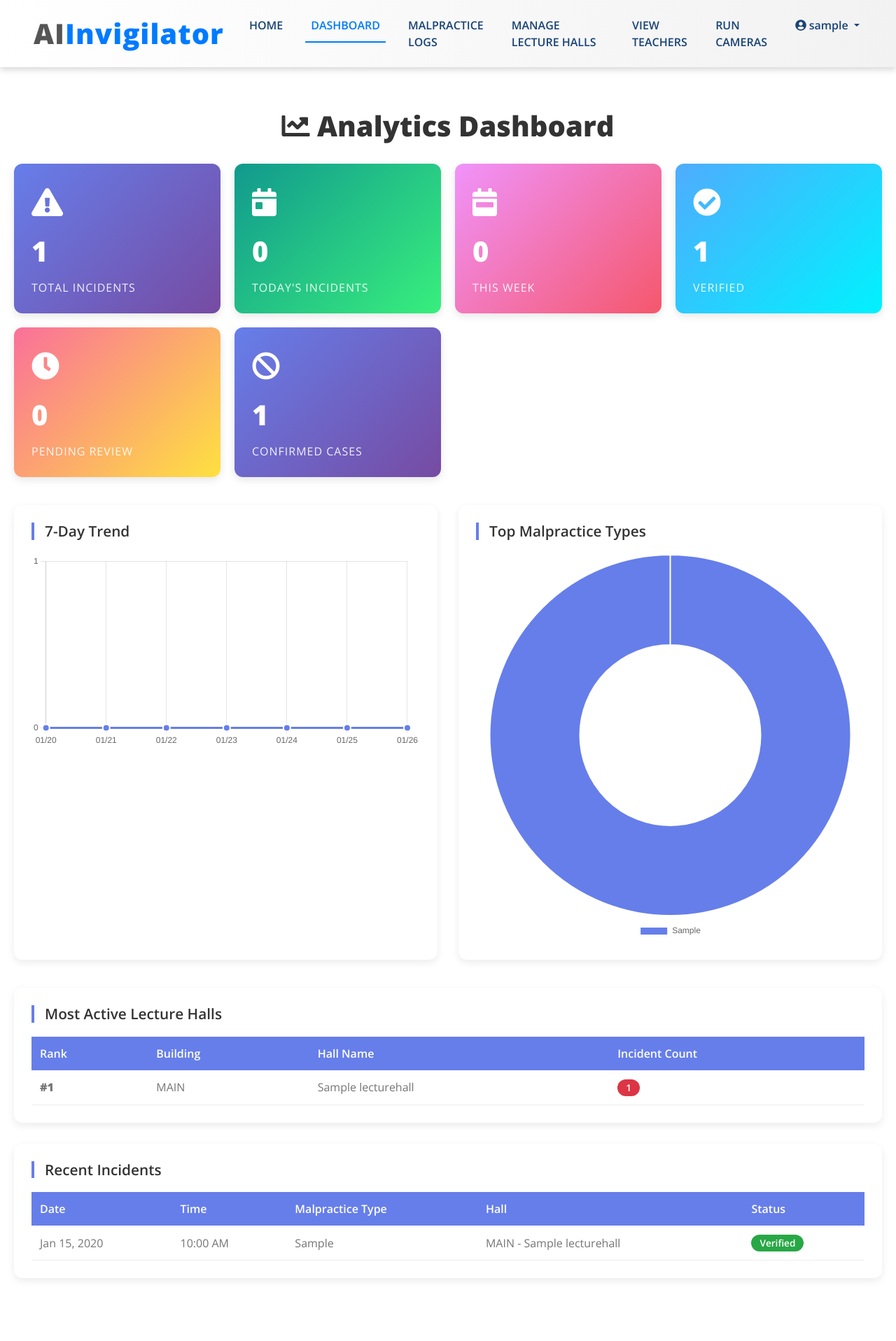
After one commit to SarangSanthosh/AIInvigilator, a Django app: page /dashboard/ in a window 1280 px wide. The commit adds this page. Shown: the whole page at 70% size. Run offline with Django 3.2, Linux system fonts and the light colour scheme; a user stored in the database is signed in; tables that the repository leaves empty hold one stand-in row (values such as "Sample post"); some libraries are stand-ins or nearby versions.

Commit message:
Dashboard added

```diff
--- a/app/urls.py
+++ b/app/urls.py
@@ -14,6 +14,7 @@ urlpatterns = [
     path('register/teacher/', views.teacher_register, name='teacher_register'),
     path('login/addlogin', views.addlogin, name='addlogin'),
     path('login/',views.login, name='login'),
+    path('dashboard/', views.dashboard, name='dashboard'),
     path('profile/', views.profile, name='profile'),
     path('profile/edit/', views.edit_profile, name='edit_profile'),
     path('profile/change-password/', views.change_password, name='change_password'),
--- a/app/views.py
+++ b/app/views.py
@@ -25,6 +25,8 @@ import os
 import subprocess
 from .utils import RUNNING_SCRIPTS
 import time
+from django.db.models import Count, Q
+from datetime import datetime, timedelta
 
 # Global stop event
 stop_event = Event()
@@ -568,3 +570,75 @@ def stop_camera_scripts(request):
             RUNNING_SCRIPTS.pop(key, None)
         return JsonResponse({"status": "stopped"})
     return JsonResponse({"error": "Invalid request method"}, status=400)
+
+
+@login_required
+def dashboard(request):
+    """Analytics dashboard showing malpractice statistics."""
+    today = datetime.now().date()
+    week_ago = today - timedelta(days=7)
+    month_ago = today - timedelta(days=30)
+
+    # Base queryset based on user role
+    if request.user.is_superuser:
+        base_logs = MalpraticeDetection.objects.all()
+        all_halls = LectureHall.objects.all()
+    else:
+        # Teachers see only their assigned hall
+        assigned_halls = LectureHall.objects.filter(assigned_teacher=request.user)
+        base_logs = MalpraticeDetection.objects.filter(lecture_hall__in=assigned_halls)
+        all_halls = assigned_halls
+
+    # Total counts
+    total_incidents = base_logs.count()
+    today_incidents = base_logs.filter(date=today).count()
+    week_incidents = base_logs.filter(date__gte=week_ago).count()
+    month_incidents = base_logs.filter(date__gte=month_ago).count()
+
+    # Verification stats
+    verified_count = base_logs.filter(verified=True).count()
+    pending_count = base_logs.filter(verified=False).count()
+    confirmed_malpractice = base_logs.filter(verified=True, is_malpractice=True).count()
+
+    # Malpractice by type
+    malpractice_by_type = base_logs.values('malpractice').annotate(
+        count=Count('id')
+    ).order_by('-count')[:10]
+
+    # Most active halls
+    active_halls = base_logs.values(
+        'lecture_hall__building',
+        'lecture_hall__hall_name'
+    ).annotate(
+        count=Count('id')
+    ).order_by('-count')[:5]
+
+    # Daily trend for last 7 days
+    daily_trend = []
+    for i in range(6, -1, -1):
+        day = today - timedelta(days=i)
+        count = base_logs.filter(date=day).count()
+        daily_trend.append({
+            'date': day.strftime('%m/%d'),
+            'count': count
+        })
+
+    # Recent incidents (last 5)
+    recent_incidents = base_logs.select_related('lecture_hall').order_by('-date', '-time')[:5]
+
+    context = {
+        'total_incidents': total_incidents,
+        'today_incidents': today_incidents,
+        'week_incidents': week_incidents,
+        'month_incidents': month_incidents,
+        'verified_count': verified_count,
+        'pending_count': pending_count,
+        'confirmed_malpractice': confirmed_malpractice,
+        'malpractice_by_type': malpractice_by_type,
+        'active_halls': active_halls,
+        'daily_trend': daily_trend,
+        'recent_incidents': recent_incidents,
+        'total_halls': all_halls.count(),
+    }
+
+    return render(request, 'dashboard.html', context)
--- /dev/null
+++ b/templates/dashboard.html
@@ -0,0 +1,399 @@
+{% include 'header.html' %} {% load static %}
+
+<!doctype html>
+<html lang="en">
+  <head>
+    <meta charset="UTF-8" />
+    <meta name="viewport" content="width=device-width, initial-scale=1.0" />
+    <title>Analytics Dashboard - AI Invigilator</title>
+    <link
+      href="https://cdnjs.cloudflare.com/ajax/libs/font-awesome/5.15.0/css/all.min.css"
+      rel="stylesheet"
+    />
+    <script src="https://cdn.jsdelivr.net/npm/chart.js@3.9.1/dist/chart.min.js"></script>
+    <style>
+      .dashboard-container {
+        max-width: 1400px;
+        margin: 40px auto;
+        padding: 20px;
+      }
+
+      .dashboard-title {
+        text-align: center;
+        color: #333;
+        margin-bottom: 30px;
+        font-size: 2.5rem;
+        font-weight: 700;
+      }
+
+      .stats-grid {
+        display: grid;
+        grid-template-columns: repeat(auto-fit, minmax(250px, 1fr));
+        gap: 20px;
+        margin-bottom: 40px;
+      }
+
+      .stat-card {
+        background: linear-gradient(135deg, #667eea 0%, #764ba2 100%);
+        color: white;
+        padding: 25px;
+        border-radius: 12px;
+        box-shadow: 0 4px 12px rgba(0, 0, 0, 0.1);
+        transition:
+          transform 0.3s ease,
+          box-shadow 0.3s ease;
+      }
+
+      .stat-card:hover {
+        transform: translateY(-5px);
+        box-shadow: 0 8px 20px rgba(0, 0, 0, 0.15);
+      }
+
+      .stat-card.green {
+        background: linear-gradient(135deg, #11998e 0%, #38ef7d 100%);
+      }
+
+      .stat-card.orange {
+        background: linear-gradient(135deg, #f093fb 0%, #f5576c 100%);
+      }
+
+      .stat-card.blue {
+        background: linear-gradient(135deg, #4facfe 0%, #00f2fe 100%);
+      }
+
+      .stat-card.red {
+        background: linear-gradient(135deg, #fa709a 0%, #fee140 100%);
+      }
+
+      .stat-icon {
+        font-size: 2.5rem;
+        margin-bottom: 10px;
+      }
+
+      .stat-value {
+        font-size: 2.5rem;
+        font-weight: 700;
+        margin: 10px 0;
+      }
+
+      .stat-label {
+        font-size: 1rem;
+        opacity: 0.9;
+        text-transform: uppercase;
+        letter-spacing: 1px;
+      }
+
+      .charts-section {
+        display: grid;
+        grid-template-columns: repeat(auto-fit, minmax(450px, 1fr));
+        gap: 30px;
+        margin-bottom: 40px;
+      }
+
+      .chart-card {
+        background: white;
+        padding: 25px;
+        border-radius: 12px;
+        box-shadow: 0 4px 12px rgba(0, 0, 0, 0.08);
+      }
+
+      .chart-title {
+        font-size: 1.3rem;
+        font-weight: 600;
+        color: #333;
+        margin-bottom: 20px;
+        border-left: 4px solid #667eea;
+        padding-left: 15px;
+      }
+
+      .table-section {
+        background: white;
+        padding: 25px;
+        border-radius: 12px;
+        box-shadow: 0 4px 12px rgba(0, 0, 0, 0.08);
+        margin-bottom: 30px;
+      }
+
+      .data-table {
+        width: 100%;
+        border-collapse: collapse;
+      }
+
+      .data-table th {
+        background-color: #667eea;
+        color: white;
+        padding: 12px;
+        text-align: left;
+        font-weight: 600;
+      }
+
+      .data-table td {
+        padding: 12px;
+        border-bottom: 1px solid #eee;
+      }
+
+      .data-table tr:hover {
+        background-color: #f8f9fa;
+      }
+
+      .badge {
+        display: inline-block;
+        padding: 5px 12px;
+        border-radius: 20px;
+        font-size: 0.85rem;
+        font-weight: 600;
+      }
+
+      .badge-verified {
+        background-color: #28a745;
+        color: white;
+      }
+
+      .badge-pending {
+        background-color: #ffc107;
+        color: #333;
+      }
+
+      .badge-malpractice {
+        background-color: #dc3545;
+        color: white;
+      }
+
+      @media (max-width: 768px) {
+        .charts-section {
+          grid-template-columns: 1fr;
+        }
+
+        .dashboard-title {
+          font-size: 2rem;
+        }
+      }
+    </style>
+  </head>
+  <body>
+    <div class="dashboard-container">
+      <h1 class="dashboard-title">
+        <i class="fas fa-chart-line"></i> Analytics Dashboard
+      </h1>
+
+      <!-- Statistics Cards -->
+      <div class="stats-grid">
+        <div class="stat-card">
+          <div class="stat-icon">
+            <i class="fas fa-exclamation-triangle"></i>
+          </div>
+          <div class="stat-value">{{ total_incidents }}</div>
+          <div class="stat-label">Total Incidents</div>
+        </div>
+
+        <div class="stat-card green">
+          <div class="stat-icon"><i class="fas fa-calendar-day"></i></div>
+          <div class="stat-value">{{ today_incidents }}</div>
+          <div class="stat-label">Today's Incidents</div>
+        </div>
+
+        <div class="stat-card orange">
+          <div class="stat-icon"><i class="fas fa-calendar-week"></i></div>
+          <div class="stat-value">{{ week_incidents }}</div>
+          <div class="stat-label">This Week</div>
+        </div>
+
+        <div class="stat-card blue">
+          <div class="stat-icon"><i class="fas fa-check-circle"></i></div>
+          <div class="stat-value">{{ verified_count }}</div>
+          <div class="stat-label">Verified</div>
+        </div>
+
+        <div class="stat-card red">
+          <div class="stat-icon"><i class="fas fa-clock"></i></div>
+          <div class="stat-value">{{ pending_count }}</div>
+          <div class="stat-label">Pending Review</div>
+        </div>
+
+        <div class="stat-card">
+          <div class="stat-icon"><i class="fas fa-ban"></i></div>
+          <div class="stat-value">{{ confirmed_malpractice }}</div>
+          <div class="stat-label">Confirmed Cases</div>
+        </div>
+      </div>
+
+      <!-- Charts Section -->
+      <div class="charts-section">
+        <!-- Daily Trend Chart -->
+        <div class="chart-card">
+          <h3 class="chart-title">7-Day Trend</h3>
+          <canvas id="trendChart"></canvas>
+        </div>
+
+        <!-- Malpractice Types Chart -->
+        <div class="chart-card">
+          <h3 class="chart-title">Top Malpractice Types</h3>
+          <canvas id="typeChart"></canvas>
+        </div>
+      </div>
+
+      <!-- Active Halls Table -->
+      <div class="table-section">
+        <h3 class="chart-title">Most Active Lecture Halls</h3>
+        <table class="data-table">
+          <thead>
+            <tr>
+              <th>Rank</th>
+              <th>Building</th>
+              <th>Hall Name</th>
+              <th>Incident Count</th>
+            </tr>
+          </thead>
+          <tbody>
+            {% for hall in active_halls %}
+            <tr>
+              <td><strong>#{{ forloop.counter }}</strong></td>
+              <td>{{ hall.lecture_hall__building }}</td>
+              <td>{{ hall.lecture_hall__hall_name }}</td>
+              <td>
+                <span class="badge badge-malpractice">{{ hall.count }}</span>
+              </td>
+            </tr>
+            {% empty %}
+            <tr>
+              <td
+                colspan="4"
+                style="text-align: center; padding: 20px; color: #999"
+              >
+                No data available
+              </td>
+            </tr>
+            {% endfor %}
+          </tbody>
+        </table>
+      </div>
+
+      <!-- Recent Incidents Table -->
+      <div class="table-section">
+        <h3 class="chart-title">Recent Incidents</h3>
+        <table class="data-table">
+          <thead>
+            <tr>
+              <th>Date</th>
+              <th>Time</th>
+              <th>Malpractice Type</th>
+              <th>Hall</th>
+              <th>Status</th>
+            </tr>
+          </thead>
+          <tbody>
+            {% for incident in recent_incidents %}
+            <tr>
+              <td>{{ incident.date|date:"M d, Y" }}</td>
+              <td>{{ incident.time|time:"h:i A" }}</td>
+              <td>{{ incident.malpractice }}</td>
+              <td>{{ incident.lecture_hall }}</td>
+              <td>
+                {% if incident.verified %}
+                <span class="badge badge-verified">Verified</span>
+                {% else %}
+                <span class="badge badge-pending">Pending</span>
+                {% endif %}
+              </td>
+            </tr>
+            {% empty %}
+            <tr>
+              <td
+                colspan="5"
+                style="text-align: center; padding: 20px; color: #999"
+              >
+                No recent incidents
+              </td>
+            </tr>
+            {% endfor %}
+          </tbody>
+        </table>
+      </div>
+    </div>
+
+    <script>
+      // Daily Trend Chart
+      const trendCtx = document.getElementById('trendChart').getContext('2d');
+      const trendData = {{ daily_trend|safe }};
+      const trendChart = new Chart(trendCtx, {
+          type: 'line',
+          data: {
+              labels: [
+                  {% for item in daily_trend %}'{{ item.date }}',{% endfor %}
+              ],
+              datasets: [{
+                  label: 'Incidents',
+                  data: [
+                      {% for item in daily_trend %}{{ item.count }},{% endfor %}
+                  ],
+                  borderColor: '#667eea',
+                  backgroundColor: 'rgba(102, 126, 234, 0.1)',
+                  tension: 0.4,
+                  fill: true,
+                  pointRadius: 5,
+                  pointBackgroundColor: '#667eea',
+                  pointBorderColor: '#fff',
+                  pointBorderWidth: 2
+              }]
+          },
+          options: {
+              responsive: true,
+              maintainAspectRatio: true,
+              plugins: {
+                  legend: {
+                      display: false
+                  }
+              },
+              scales: {
+                  y: {
+                      beginAtZero: true,
+                      ticks: {
+                          precision: 0
+                      }
+                  }
+              }
+          }
+      });
+
+      // Malpractice Types Chart
+      const typeCtx = document.getElementById('typeChart').getContext('2d');
+      const typeChart = new Chart(typeCtx, {
+          type: 'doughnut',
+          data: {
+              labels: [
+                  {% for item in malpractice_by_type %}'{{ item.malpractice }}',{% endfor %}
+              ],
+              datasets: [{
+                  data: [
+                      {% for item in malpractice_by_type %}{{ item.count }},{% endfor %}
+                  ],
+                  backgroundColor: [
+                      '#667eea', '#764ba2', '#f093fb', '#f5576c',
+                      '#11998e', '#38ef7d', '#4facfe', '#00f2fe',
+                      '#fa709a', '#fee140'
+                  ],
+                  borderWidth: 2,
+                  borderColor: '#fff'
+              }]
+          },
+          options: {
+              responsive: true,
+              maintainAspectRatio: true,
+              plugins: {
+                  legend: {
+                      position: 'bottom',
+                      labels: {
+                          padding: 15,
+                          font: {
+                              size: 12
+                          }
+                      }
+                  }
+              }
+          }
+      });
+    </script>
+  </body>
+</html>
+
+{% include 'footer.html' %}
--- a/templates/header.html
+++ b/templates/header.html
@@ -1,25 +1,29 @@
-{% block content %}
-{% load static %}
-<!DOCTYPE html>
+{% block content %} {% load static %}
+<!doctype html>
 <html lang="en">
-
   <head>
-  <meta charset="utf-8">
+    <meta charset="utf-8" />
     <title>Exam Monitoring</title>
-  <meta name="viewport" content="width=device-width, initial-scale=1.0">
+    <meta name="viewport" content="width=device-width, initial-scale=1.0" />
 
     <!-- Favicon -->
-  <link href="{% static 'img/favicon.ico' %}" rel="icon">
+    <link href="{% static 'img/favicon.ico' %}" rel="icon" />
 
     <!-- Google Web Fonts -->
-  <link rel="preconnect" href="https://fonts.gstatic.com">
-  <link href="https://fonts.googleapis.com/css2?family=Open+Sans:wght@400;600;800&display=swap" rel="stylesheet">
+    <link rel="preconnect" href="https://fonts.gstatic.com" />
+    <link
+      href="https://fonts.googleapis.com/css2?family=Open+Sans:wght@400;600;800&display=swap"
+      rel="stylesheet"
+    />
 
     <!-- Font Awesome -->
-  <link href="https://cdnjs.cloudflare.com/ajax/libs/font-awesome/5.15.0/css/all.min.css" rel="stylesheet">
+    <link
+      href="https://cdnjs.cloudflare.com/ajax/libs/font-awesome/5.15.0/css/all.min.css"
+      rel="stylesheet"
+    />
 
     <!-- Customized Bootstrap Stylesheet -->
-  <link href="{% static 'css/style.css' %}" rel="stylesheet">
+    <link href="{% static 'css/style.css' %}" rel="stylesheet" />
 
     <!-- Custom Inline Styles for Header & Navbar -->
     <style>
@@ -65,7 +69,6 @@
         color: #ffe599;
       }
 
-
       /* Navbar styling */
       .navbar {
         background: linear-gradient(90deg, #ffffff 0%, #f2f2f2 100%);
@@ -98,7 +101,9 @@
       .navbar-nav .nav-link {
         margin: 0 12px;
         font-weight: 600;
-      transition: color 0.3s, transform 0.3s;
+        transition:
+          color 0.3s,
+          transform 0.3s;
         position: relative;
       }
 
@@ -159,72 +164,118 @@
             <h1 class="m-0"><span>AI</span>Invigilator</h1>
           </a>
           <!-- Toggler (for mobile) -->
-        <button class="navbar-toggler" type="button" data-toggle="collapse" data-target="#navbarCollapse"
-          aria-controls="navbarCollapse" aria-expanded="false" aria-label="Toggle navigation">
+          <button
+            class="navbar-toggler"
+            type="button"
+            data-toggle="collapse"
+            data-target="#navbarCollapse"
+            aria-controls="navbarCollapse"
+            aria-expanded="false"
+            aria-label="Toggle navigation"
+          >
             <span class="navbar-toggler-icon"></span>
           </button>
           <!-- Navbar Links -->
-        <div class="collapse navbar-collapse justify-content-end" id="navbarCollapse">
+          <div
+            class="collapse navbar-collapse justify-content-end"
+            id="navbarCollapse"
+          >
             <ul class="navbar-nav">
               {% if request.user.is_authenticated %}
               <li class="nav-item">
-              <a href="{% url 'index' %}"
-                class="nav-link {% if request.resolver_match.url_name == 'index' %}active{% endif %}">
+                <a
+                  href="{% url 'index' %}"
+                  class="nav-link {% if request.resolver_match.url_name == 'index' %}active{% endif %}"
+                >
                   HOME
                 </a>
               </li>
               <li class="nav-item">
-              <a href="{% url 'malpractice_log' %}"
-                class="nav-link {% if request.resolver_match.url_name == 'malpractice_log' %}active{% endif %}">
+                <a
+                  href="{% url 'dashboard' %}"
+                  class="nav-link {% if request.resolver_match.url_name == 'dashboard' %}active{% endif %}"
+                >
+                  DASHBOARD
+                </a>
+              </li>
+              <li class="nav-item">
+                <a
+                  href="{% url 'malpractice_log' %}"
+                  class="nav-link {% if request.resolver_match.url_name == 'malpractice_log' %}active{% endif %}"
+                >
                   MALPRACTICE LOGS
                 </a>
               </li>
               {% if request.user.is_superuser %}
               <li class="nav-item">
-              <a href="{% url 'manage_lecture_halls' %}"
-                class="nav-link {% if request.resolver_match.url_name == 'manage_lecture_halls' %}active{% endif %}">
+                <a
+                  href="{% url 'manage_lecture_halls' %}"
+                  class="nav-link {% if request.resolver_match.url_name == 'manage_lecture_halls' %}active{% endif %}"
+                >
                   MANAGE LECTURE HALLS
                 </a>
               </li>
               <li class="nav-item">
-              <a href="{% url 'view_teachers' %}"
-                class="nav-link {% if request.resolver_match.url_name == 'view_teachers' %}active{% endif %}">
+                <a
+                  href="{% url 'view_teachers' %}"
+                  class="nav-link {% if request.resolver_match.url_name == 'view_teachers' %}active{% endif %}"
+                >
                   VIEW TEACHERS
                 </a>
               </li>
               <li class="nav-item">
-              <a href="{% url 'run_cameras_page' %}"
-                class="nav-link {% if request.resolver_match.url_name == 'run_cameras_page' %}active{% endif %}">
+                <a
+                  href="{% url 'run_cameras_page' %}"
+                  class="nav-link {% if request.resolver_match.url_name == 'run_cameras_page' %}active{% endif %}"
+                >
                   RUN CAMERAS
                 </a>
               </li>
               {% endif %}
               <li class="nav-item dropdown">
-              <a class="nav-link dropdown-toggle" href="#" id="profileDropdown" role="button" data-toggle="dropdown"
-                aria-haspopup="true" aria-expanded="false">
+                <a
+                  class="nav-link dropdown-toggle"
+                  href="#"
+                  id="profileDropdown"
+                  role="button"
+                  data-toggle="dropdown"
+                  aria-haspopup="true"
+                  aria-expanded="false"
+                >
                   <i class="fas fa-user-circle"></i> {{ request.user.username }}
                 </a>
-              <div class="dropdown-menu dropdown-menu-right" aria-labelledby="profileDropdown">
-                <a class="dropdown-item" href="{% url 'profile' %}">My Profile</a>
+                <div
+                  class="dropdown-menu dropdown-menu-right"
+                  aria-labelledby="profileDropdown"
+                >
+                  <a class="dropdown-item" href="{% url 'profile' %}"
+                    >My Profile</a
+                  >
                   <a class="dropdown-item" href="{% url 'logout' %}">Logout</a>
                 </div>
               </li>
               {% else %}
               <li class="nav-item">
-              <a href="{% url 'index' %}"
-                class="nav-link {% if request.resolver_match.url_name == 'index' %}active{% endif %}">
+                <a
+                  href="{% url 'index' %}"
+                  class="nav-link {% if request.resolver_match.url_name == 'index' %}active{% endif %}"
+                >
                   HOME
                 </a>
               </li>
               <li class="nav-item">
-              <a href="{% url 'teacher_register' %}"
-                class="nav-link {% if request.resolver_match.url_name == 'teacher_register' %}active{% endif %}">
+                <a
+                  href="{% url 'teacher_register' %}"
+                  class="nav-link {% if request.resolver_match.url_name == 'teacher_register' %}active{% endif %}"
+                >
                   REGISTER
                 </a>
               </li>
               <li class="nav-item">
-              <a href="{% url 'login' %}"
-                class="nav-link {% if request.resolver_match.url_name == 'login' %}active{% endif %}">
+                <a
+                  href="{% url 'login' %}"
+                  class="nav-link {% if request.resolver_match.url_name == 'login' %}active{% endif %}"
+                >
                   LOGIN
                 </a>
               </li>
@@ -241,6 +292,5 @@
     <script src="https://cdn.jsdelivr.net/npm/popper.js@1.16.1/dist/umd/popper.min.js"></script>
     <script src="https://stackpath.bootstrapcdn.com/bootstrap/4.5.2/js/bootstrap.min.js"></script>
   </body>
-
 </html>
 {% endblock %}
```
Also changed, not shown: ML/front.py (+10 -4 lines). Lines whose indentation alone changed are shown as unchanged.
